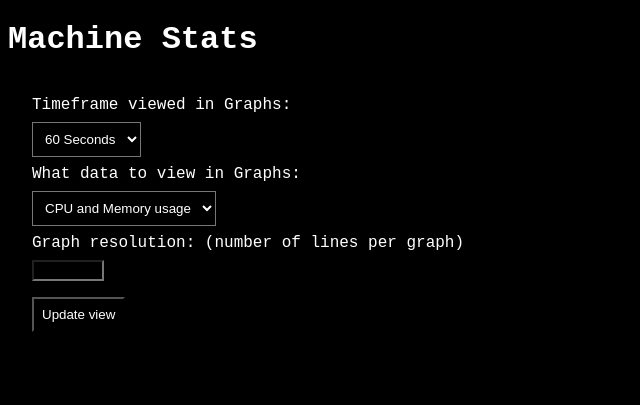
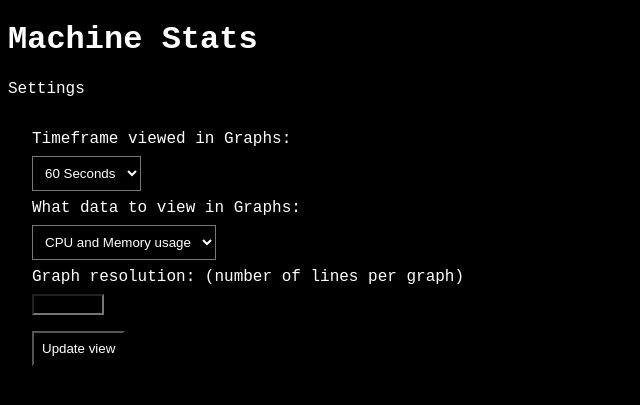
Before and after one commit to SuperKaninchen/StatsViewServer, a Flask app: template statsviewer_SuperKaninchen/templates/viewPageTemplate.jinja in a window 1280 px wide. Shown: the top 405 px of the page, without its empty margins (0-640 px from the left). Run offline with Flask 3, Linux system fonts and the light colour scheme; the template is opened without the code that fills it, so the values that code supplies are empty; parts of the project's set-up code (start-up, migrations or seed data) failed here and were passed over.

Commit message:
make settings form togglable

```diff
--- a/statsviewer_SuperKaninchen/static/script.js
+++ b/statsviewer_SuperKaninchen/static/script.js
@@ -1,5 +1,17 @@
+const settings_form = document.forms["settings-form"]
 const submitSettingsForm = () => {
-    document.forms["settings-form"].submit()
+    settings_form.submit()
+}
+const toggleSettingsForm = (heading) => {
+    if (settings_form.style.display == "none") {
+        settings_form.style.display = "block";
+        heading.innerHTML = "Settings (hide)"
+    } else {
+        settings_form.style.display = "none";
+        heading.innerHTML = "Settings (show)"
+    }
+    settings_form.style.visibility = !settings_form.style.visibility
+    console.log("toggling")
 }
 
 const timeframe_select = document.getElementById("timeframe-select")
@@ -7,3 +19,6 @@ timeframe_select.addEventListener("change", submitSettingsForm)
 
 const view_select = document.getElementById("view-select")
 view_select.addEventListener("change", submitSettingsForm)
+
+const settings_heading = document.getElementById("settings-heading")
+settings_heading.addEventListener("click", function () {toggleSettingsForm(settings_heading)})
--- a/statsviewer_SuperKaninchen/templates/viewPageTemplate.jinja
+++ b/statsviewer_SuperKaninchen/templates/viewPageTemplate.jinja
@@ -10,6 +10,7 @@
 
             <h1> Machine Stats </h1>
 
+            <p id="settings-heading"> Settings </p>
             <div id="view-settings">
                 <form name="settings-form" action="{{ url_for('viewStats') }}" method="POST">
 
```
